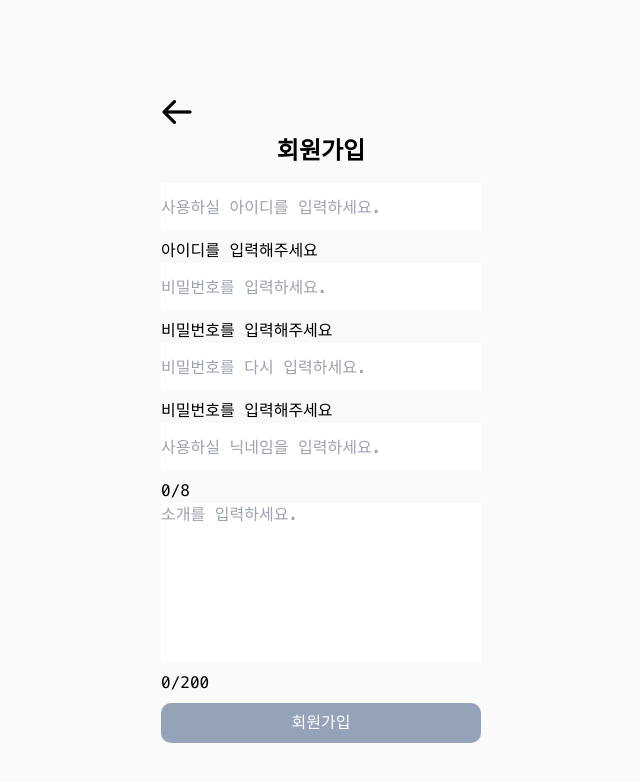
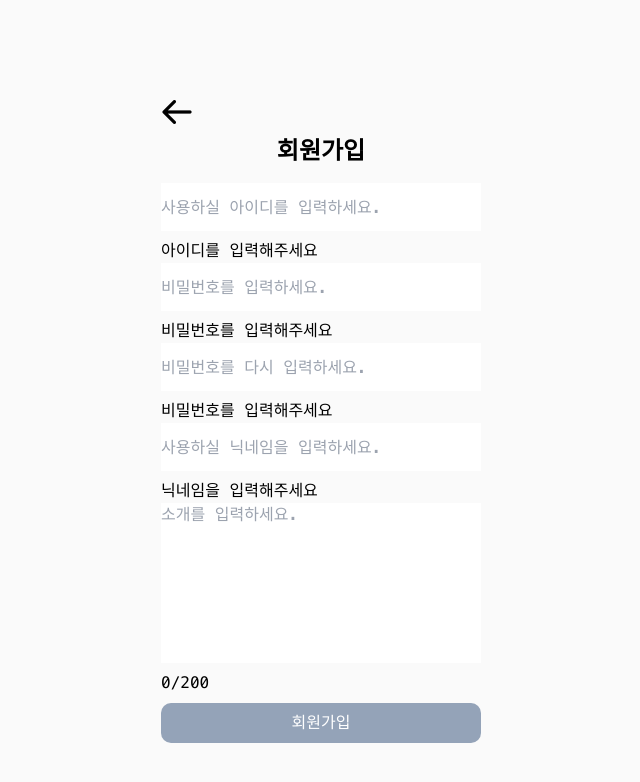
Before and after one commit to ToyMakers/blog-fe-guddnboy, a Next.js app: page /signup in a window 1280 px wide. Shown: the top 782 px of the page, without its empty margins (319-959 px from the left). Built offline with nearby package versions, Linux system fonts and the light colour scheme.

Commit message:
feat: 닉네임 조건 충족 표시

```diff
--- a/pages/signup.tsx
+++ b/pages/signup.tsx
@@ -155,6 +155,17 @@ const SignUp = () => {
     }
   };
 
+  const displayValidateNickname = (nickname: string) => {
+    if (nickname === '') {
+      return <div>닉네임을 입력해주세요</div>;
+    } else {
+      if (nickname.length > 8) {
+        return <div className="text-red-600">{nickname.length}/8</div>;
+      } else {
+        return <div className="text-green-600">{nickname.length}/8</div>;
+      }
+    }
+  };
   return (
     <main className="flex min-h-screen items-center p-24 justify-center">
       <div className="flex justify-between">
@@ -204,7 +215,7 @@ const SignUp = () => {
               onChange={(e) => setNickname(e.target.value)}
             />
           </div>
-          <div>{nickname.length}/8</div>
+          <section>{displayValidateNickname(nickname)}</section>
           <div className="mb-2 flex flex-col">
             <textarea
               className="w-80 mb-2 h-40 resize-none"
```
